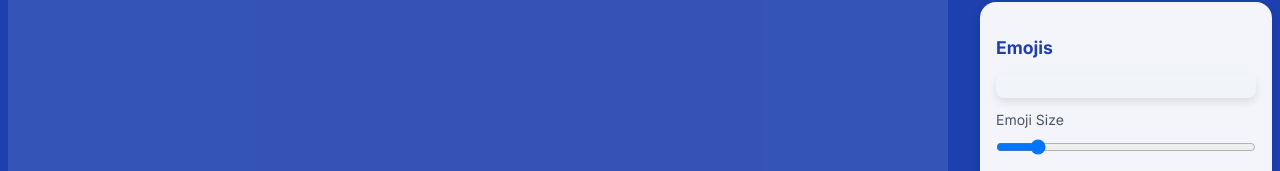
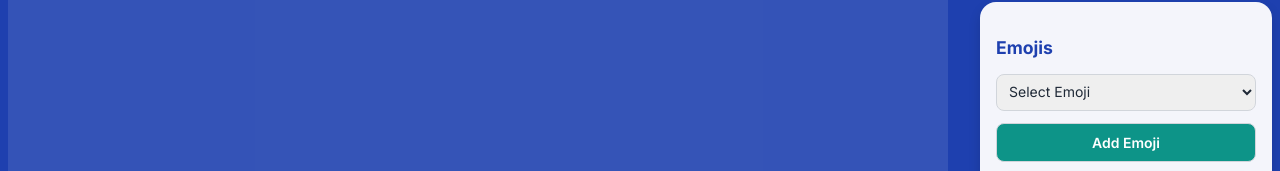
Before and after one commit to Fawad36/ProThumnailEdits, a plain HTML site: page index.html in a window 1280 px wide. Shown: the part 1860-2031 px from the top of the page. Drawn offline with Linux system fonts and the light colour scheme.

Commit message:
Fix emoji add functionality for mobile and desktop

```diff
--- a/index.html
+++ b/index.html
@@ -175,7 +175,7 @@
       -webkit-tap-highlight-color: transparent;
     }
 
-    .add-text-button {
+    .add-text-button, .add-emoji-button {
       background: #0d9488;
       color: white;
       font-weight: 600;
@@ -183,7 +183,7 @@
       border-radius: 8px;
     }
 
-    .add-text-button:hover {
+    .add-text-button:hover, .add-emoji-button:hover {
       background: #0f766e;
       transform: scale(1.05);
     }
@@ -516,6 +516,35 @@
         <!-- Emoji Controls -->
         <div class="control-group">
           <h3>Emojis</h3>
+          <select id="emojiSelect" class="w-full mb-3">
+            <option value="">Select Emoji</option>
+            <option value="😀">😀 Smiley</option>
+            <option value="😂">😂 Laughing</option>
+            <option value="😍">😍 Heart Eyes</option>
+            <option value="🔥">🔥 Fire</option>
+            <option value="⭐">⭐ Star</option>
+            <option value="🚀">🚀 Rocket</option>
+            <option value="🎉">🎉 Party</option>
+            <option value="💡">💡 Light Bulb</option>
+            <option value="👀">👀 Eyes</option>
+            <option value="👍">👍 Thumbs Up</option>
+            <option value="❤️">❤️ Heart</option>
+            <option value="🎥">🎥 Camera</option>
+            <option value="⚡">⚡ Lightning</option>
+            <option value="🌟">🌟 Sparkles</option>
+            <option value="💥">💥 Explosion</option>
+            <option value="🦁">🦁 Lion</option>
+            <option value="🎨">🎨 Palette</option>
+            <option value="🌈">🌈 Rainbow</option>
+            <option value="🍎">🍎 Apple</option>
+            <option value="🏆">🏆 Trophy</option>
+            <option value="🎸">🎸 Guitar</option>
+            <option value="🍕">🍕 Pizza</option>
+            <option value="⚽">⚽ Soccer</option>
+            <option value="📸">📸 Camera</option>
+            <option value="🎄">🎄 Christmas Tree</option>
+          </select>
+          <button onclick="addEmojiFromSelect()" class="w-full mb-3 add-emoji-button action-button">Add Emoji</button>
           <div id="emojiPicker" class="emoji-picker"></div>
           <label class="text-sm text-gray-600 mt-3 block">Emoji Size</label>
           <input id="emojiSize" type="range" min="20" max="200" value="40" class="w-full">
```
